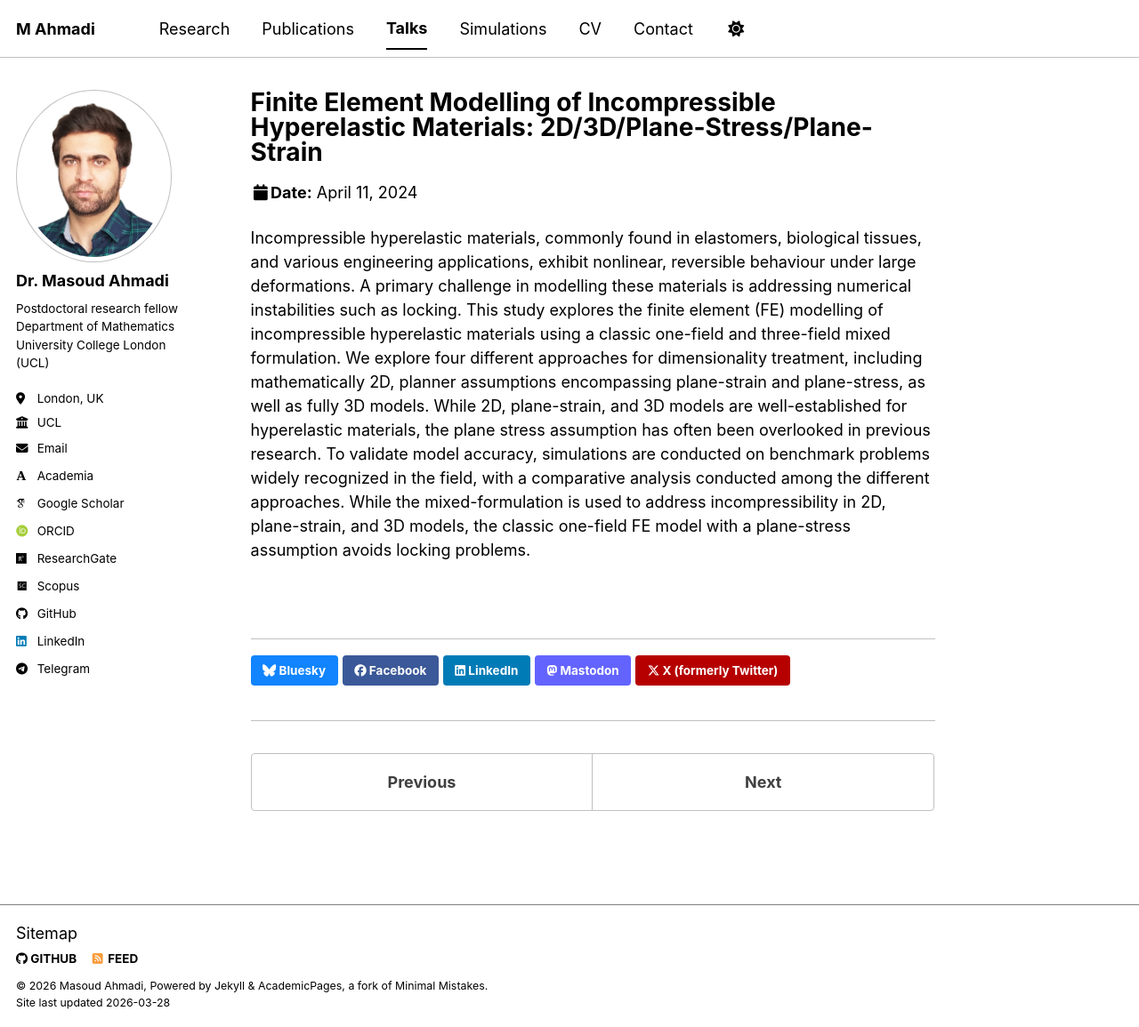
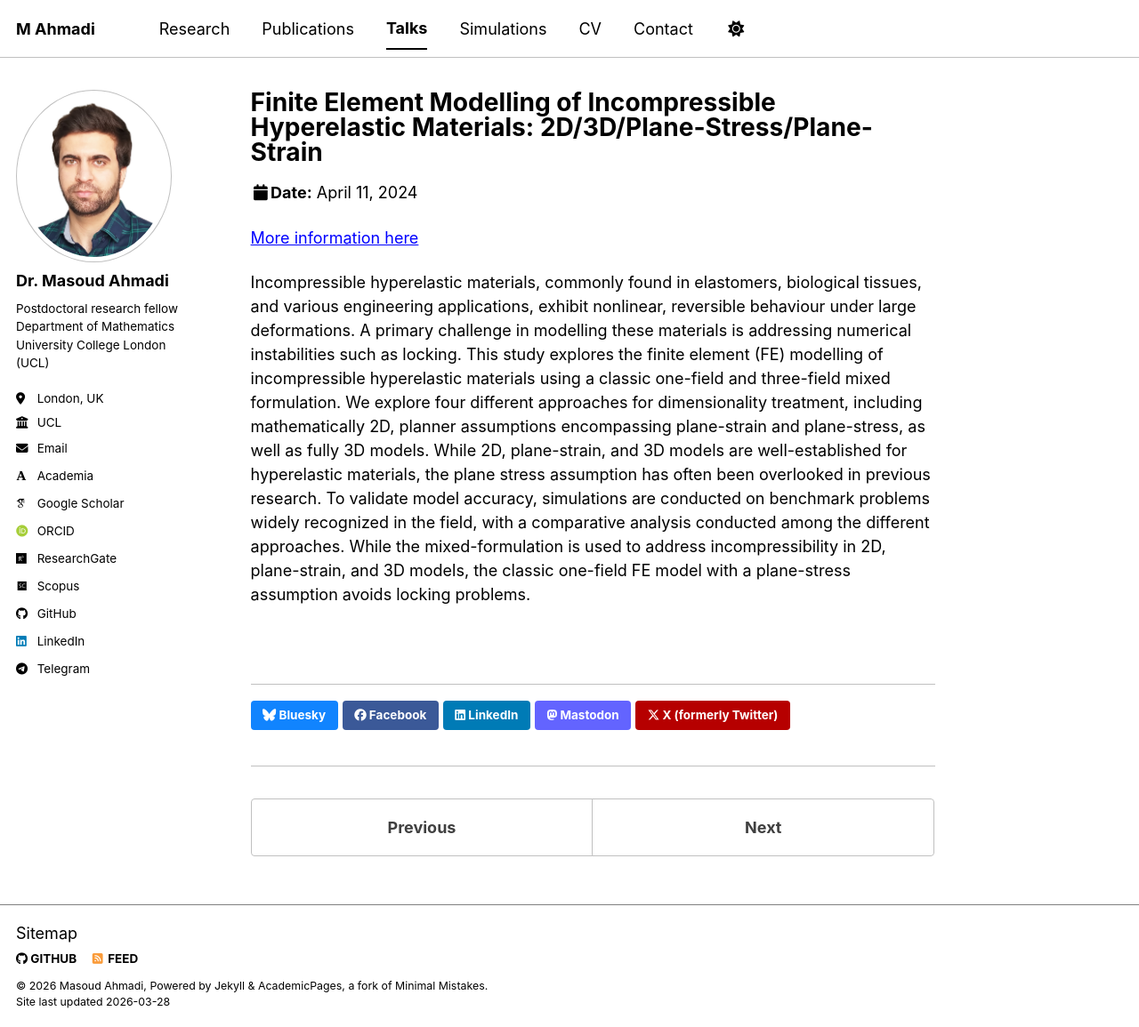
Before and after one commit to Masoud16ahm/Masoud16ahm.github.io, a Jekyll site: the page built from _talks/ukacm2024.md, in a window 1280 px wide and 1155 px high. Shown: the whole window at 89% size. Built offline with Jekyll 4.4.1, drawn with Linux system fonts in a browser that asks for light colours; some web fonts are replaced; a script bundle is joined from its source files by our own code; library files that are not in the unit come from our copies.

Commit message:
Add link for more information on UK ACM 2024
Added a link for more information about the UK ACM 2024 conference.

```diff
--- a/_talks/ukacm2024.md
+++ b/_talks/ukacm2024.md
@@ -8,4 +8,6 @@ date: 2024-04-11
 location: "Durham, UK"
 ---
 
+[More information here](https://sites.google.com/view/ukacm2024conference)
+
 Incompressible hyperelastic materials, commonly found in elastomers, biological tissues, and various engineering applications, exhibit nonlinear, reversible behaviour under large deformations. A primary challenge in modelling these materials is addressing numerical instabilities such as locking. This study explores the finite element (FE) modelling of incompressible hyperelastic materials using a classic one-field and three-field mixed formulation. We explore four different approaches for dimensionality treatment, including mathematically 2D, planner assumptions encompassing plane-strain and plane-stress, as well as fully 3D models. While 2D, plane-strain, and 3D models are well-established for hyperelastic materials, the plane stress assumption has often been overlooked in previous research. To validate model accuracy, simulations are conducted on benchmark problems widely recognized in the field, with a comparative analysis conducted among the different approaches. While the mixed-formulation is used to address incompressibility in 2D, plane-strain, and 3D models, the classic one-field FE model with a plane-stress assumption avoids locking problems.
```
